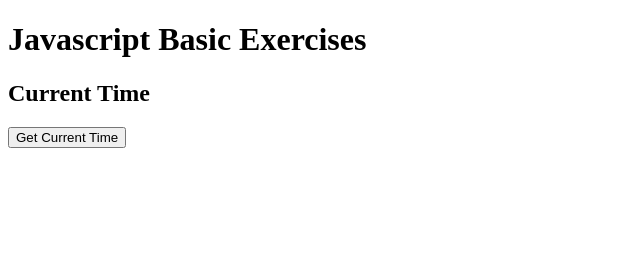
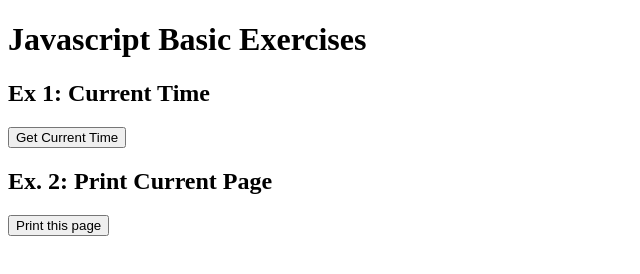
Before and after one commit to bdfinlayson/javascript-basic-exercises, a plain HTML site: page index.html in a window 1280 px wide. Shown: the whole page, without its empty margins (0-640 px from the left). Drawn offline with nearby package versions, Linux system fonts and the light colour scheme.

Commit message:
added code for exercise 2 for printing the current window

```diff
--- a/index.html
+++ b/index.html
@@ -5,8 +5,10 @@
   </head>
   <body>
     <h1>Javascript Basic Exercises</h1>
-    <h2 id='ex1'>Current Time</h2>
+    <h2 id='ex1'>Ex 1: Current Time</h2>
     <input type='button' id='timeButton' value='Get Current Time'>
+    <h2 id='ex2'>Ex. 2: Print Current Page</h2>
+    <input id='printButton' type='button' value='Print this page'>
     <script src='//cdnjs.cloudflare.com/ajax/libs/jquery/2.1.3/jquery.min.js'></script>
     <script src='main.js'></script>
   </body>
--- a/main.js
+++ b/main.js
@@ -38,3 +38,9 @@ function fixMinutes(date) {
 }
 
 //Exercise 2
+
+$('#printButton').on('click', function () {
+
+  window.print()
+
+})
```
